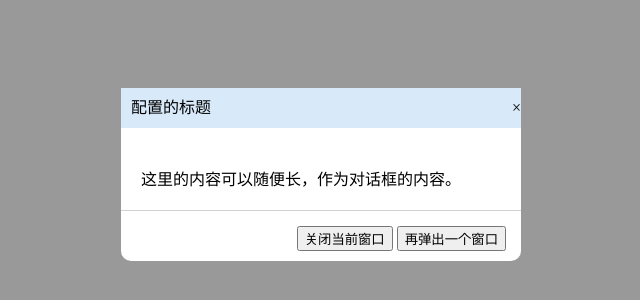
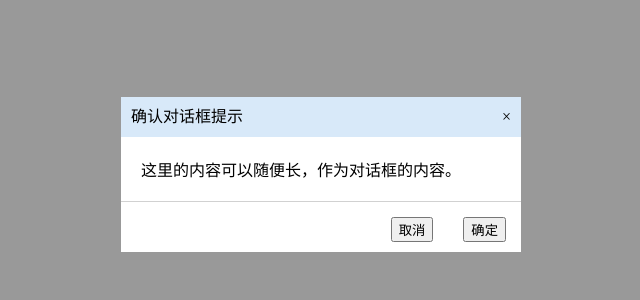
Before and after one commit to wufenfen/Dialog-Module, a plain HTML site: page index.html in a window 1280 px wide. Shown: the part 226-526 px from the top of the page, without its empty margins (319-959 px from the left). Drawn offline with Linux system fonts and the light colour scheme.

Commit message:
misc: 封装代码 更加清晰

```diff
--- a/index.html
+++ b/index.html
@@ -20,7 +20,6 @@
 
     .dialog {
         width: 400px;
-        border-radius: 10px;
         background-color: white;
         box-sizing: border-box;
     }
@@ -29,7 +28,7 @@
         background-color: #d8e9f9;
         height: 40px;
         line-height: 40px;
-        padding-left: 10px;
+        padding: 0 10px;
     }
 
     .content {
@@ -48,77 +47,99 @@
     .text-right {
         float: right;
     }
+
+    .footer button{
+        margin-left: 30px;
+    }
     </style>
 </head>
 
 <body>
-    <script id="text" type="text/wuff">
-        这里的内容可以随便长，作为对话框的内容。
-    </script>
-    <script>
+
+<script>
     function Dialog() {
-        var dialog = document.createElement('div');
-        var dialogHTML = '<div class="background" id="dialog"> \
-        <div class="dialog"> \
-            <div class="header"> \
-                <span id="title">提醒</span> \
-                <span class="text-right"> ×</span> \
-            </div> \
-            <div class="content" id="content"> \
-                我是弹窗的内容，这个内容是可以被配置的。标题也是同样的。 \
-            </div> \
-            <div class="footer"> \
-                <button type="button" id="cancel">取消</button> \
-                <button type="button" id="ok">确认</button> \
-            </div> \
-        </div> \
-    </div>';
-        dialog.innerHTML = dialogHTML;
-        document.body.appendChild(dialog);
-        this.open = function(options) {
+        var dialog;
 
-            if (options.title) {
-                document.getElementById("title").innerText = options.title;
-            }
-            if (options.content) {
-                document.getElementById("content").innerText = options.content;
-            }
-            if (options.cancelBtnTxt) {
-                document.getElementById("cancel").innerText = options.cancelBtnTxt;
-            }
-            if (options.okBtnTxt) {
-                document.getElementById("ok").innerText = options.okBtnTxt;
+        //默认的配置项
+        var options = {
+            width: 400,
+            height: 'auto',
+            bodySkin: '#fff',
+            headSkin: '#999999',
+            title: '提醒',
+            content: '我是弹窗内容',
+            okBtnTxt: '确定',
+            okBtnCB: _okFun,
+            hasCancleBtn: true,
+            cancelBtnTxt: '取消',
+            cancelBtnCB: _cancelFun,
+            draggable: false,
+            resize: false,
+
+        };
+
+        var _okFun = function() {
+            //do nothing
+        }
+
+        var _cancelFun = function() {
+            //close the dialog
+            dialog.style.display = 'none';
+        }
+
+        var _init = function(userOptions) {
+            if (userOptions) {
+                for (var x in userOptions) {
+                    options[x] = userOptions[x];
+                }
             }
 
+            var div = document.createElement('div');
+            var dialogHTML = '<div class="background" id="dialog"> \
+                <div class="dialog"> \
+                    <div class="header"> \
+                        <span id="title">' + options.title + '</span> \
+                        <span class="text-right"> ×</span> \
+                    </div> \
+                    <div class="content" id="content"> ' + options.content + '</div> \
+                    <div class="footer"></button><button type = "button" id = "cancel" > ' + options.cancelBtnTxt +
+                    ' <button type = "button" id = "ok" > ' + options.okBtnTxt +
+                    ' </button> </div>  </div> </div>';
+            div.innerHTML = dialogHTML;
+            document.body.appendChild(div);
+
+            dialog = document.getElementById("dialog");
             var okBtn = document.getElementById("ok");
             var cancelBtn = document.getElementById("cancel");
-            var dialog = document.getElementById("dialog");
-            okBtn.addEventListener('click', function() {
-                var anotherDialog = new Dialog();
-                anotherDialog.open({
-                    title: "Dialog_",
-                    content: "This is new world ",
-                    okBtnTxt: "surprise",
-                    cancelBtnTxt: "boring"
-                });
+            okBtn.addEventListener('click', _okFun);
+            if (!options.hasCancleBtn) { //add the cancle Btn
+                cancelBtn.style.display = 'none';
+            } else {
+                cancelBtn.addEventListener('click', _cancelFun);
+            }
+        }
 
-            })
+        this.alert = function(options) {
+            options.hasCancleBtn = false;
+            _init(options);
+        }
 
-            cancelBtn.addEventListener('click', function() {
-                dialog.style.display = 'none';
-            })
+        this.confirm = function(options) {
+            _init(options);
         }
     }
-
+</script>
+<script id="text" type="text/wuff">
+        这里的内容可以随便长，作为对话框的内容。
+</script>
+<script>
+    var con = document.getElementById("text").innerText;
     var dialog = new Dialog();
-    var con = document.getElementById("text").innerText;
-    dialog.open({
-        title: "配置的标题",
-        content: con,
-        okBtnTxt: "再弹出一个窗口",
-        cancelBtnTxt: "关闭当前窗口"
+    dialog.confirm({
+        title: "确认对话框提示",
+        content: con
     });
-    </script>
+</script>
 </body>
 
 </html>
```
